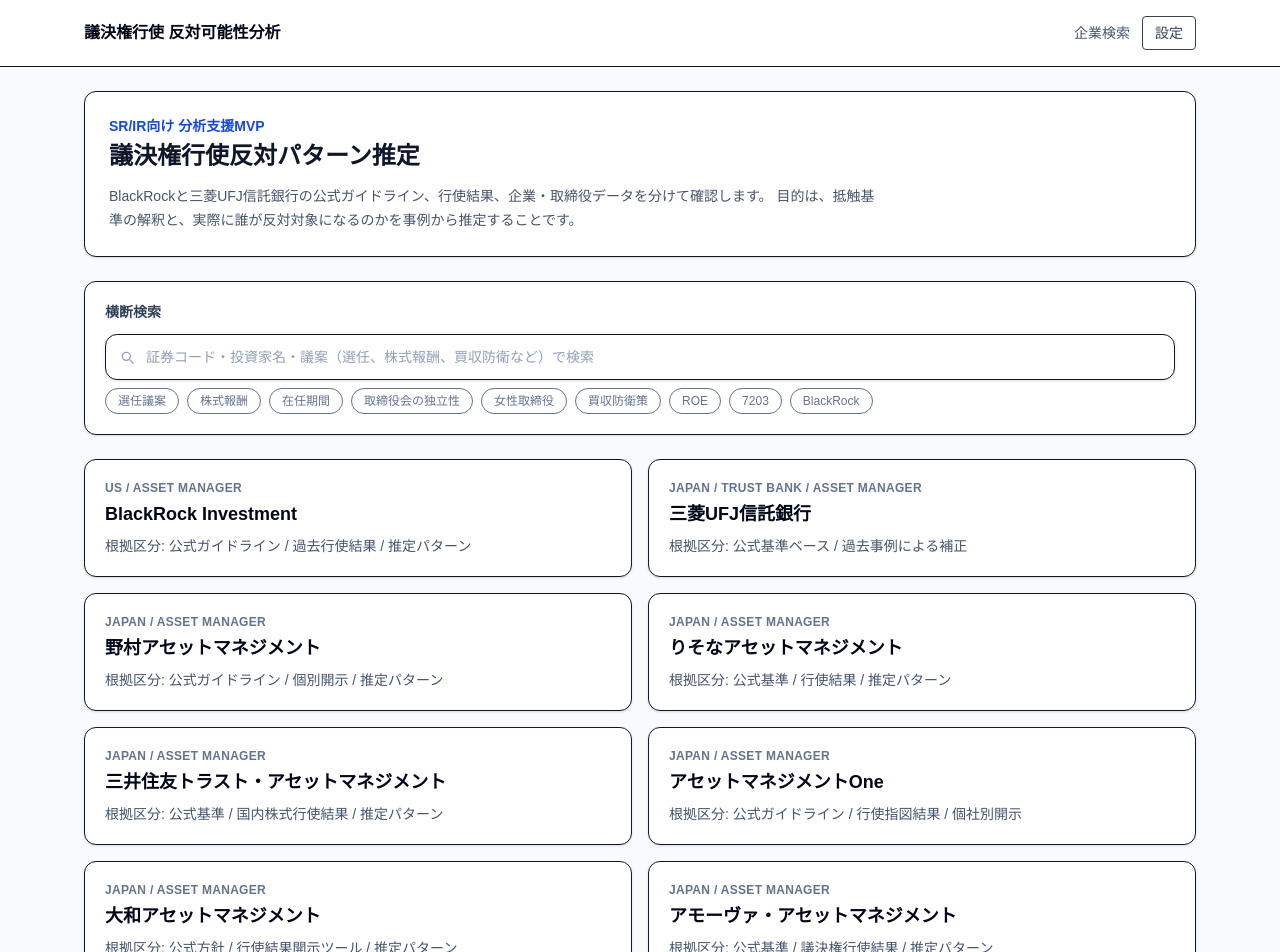
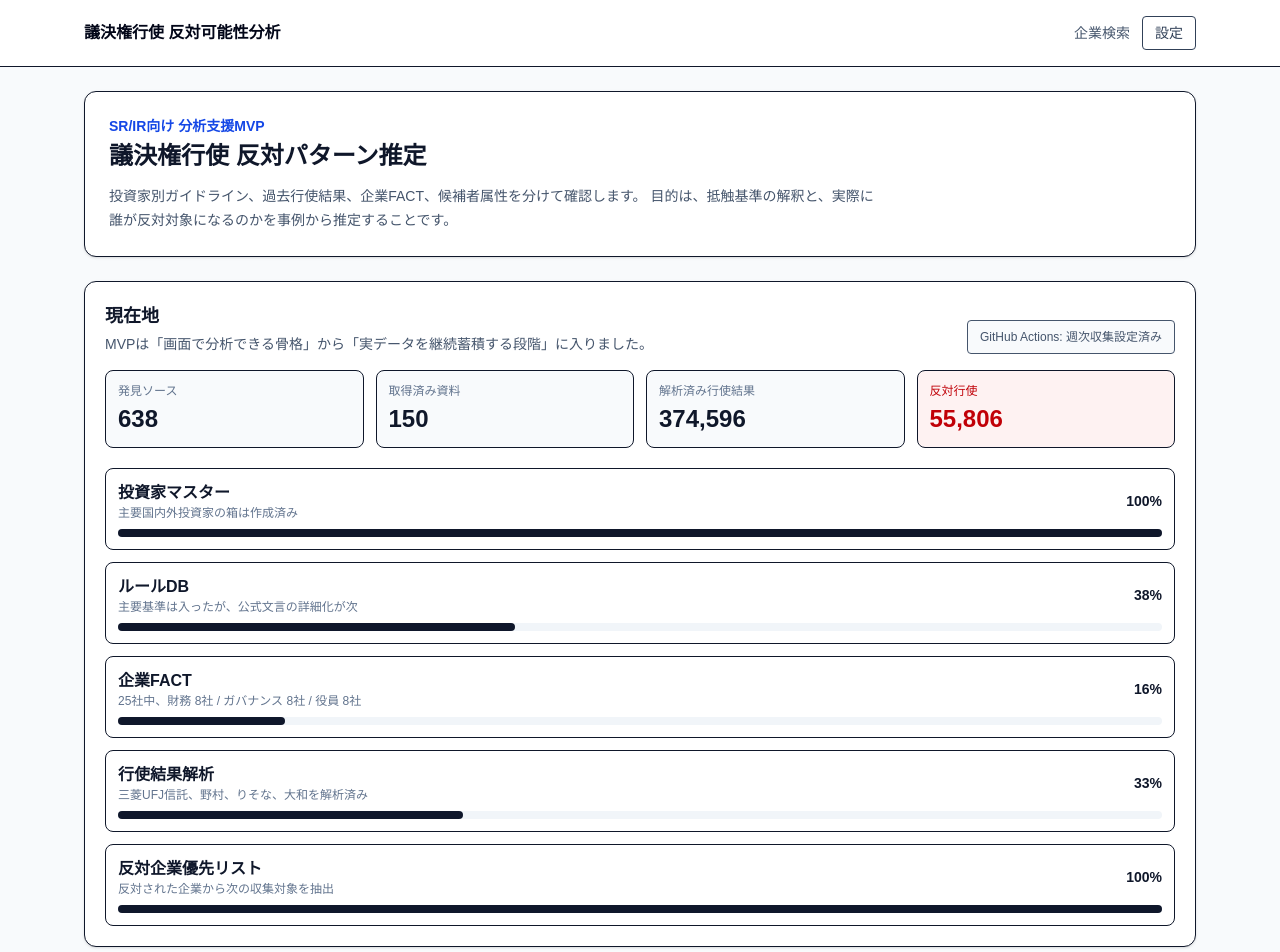
Before and after one commit to atushi0095-del/proxy-searching, a Next.js app: page / in a window 1280 px wide. Shown: the top 952 px of the page. Built offline with nearby package versions, Linux system fonts and the light colour scheme.

Commit message:
Add project progress dashboard

```diff
--- a/app/page.tsx
+++ b/app/page.tsx
@@ -1,33 +1,33 @@
 import Link from "next/link";
 import { GuidelineRuleModalList } from "@/components/GuidelineRuleModalList";
 import { IssueTaxonomyModalList } from "@/components/IssueTaxonomyModalList";
+import { ProgressDashboard } from "@/components/ProgressDashboard";
 import { SearchBox } from "@/components/SearchBox";
 import { companies, financialMetrics, getGuidelineRules, investors } from "@/lib/data";
-import { issueTaxonomy, issueLabels } from "@/lib/inference";
+import { issueLabels, issueTaxonomy } from "@/lib/inference";
 
 export default function HomePage() {
   const mainRules = investors.flatMap((investor) => getGuidelineRules(investor.investor_id));
   const latestYear = Math.max(...financialMetrics.map((metric) => metric.fiscal_year), 2025);
 
-  // SearchBox 用データを整形（サーバーで準備してクライアントへ渡す）
-  const searchCompanies = companies.map((c) => ({
-    code: c.company_code,
-    name: c.company_name,
-    market: c.market,
-    sector: c.sector,
+  const searchCompanies = companies.map((company) => ({
+    code: company.company_code,
+    name: company.company_name,
+    market: company.market,
+    sector: company.sector,
   }));
 
-  const searchInvestors = investors.map((inv) => ({
-    id: inv.investor_id,
-    name: inv.investor_name,
-    country: inv.country,
-    type: inv.investor_type,
+  const searchInvestors = investors.map((investor) => ({
+    id: investor.investor_id,
+    name: investor.investor_name,
+    country: investor.country,
+    type: investor.investor_type,
   }));
 
   const searchRules = mainRules.map((rule) => ({
     ruleId: rule.rule_id,
     investorId: rule.investor_id,
-    investorName: investors.find((inv) => inv.investor_id === rule.investor_id)?.investor_name ?? rule.investor_id,
+    investorName: investors.find((investor) => investor.investor_id === rule.investor_id)?.investor_name ?? rule.investor_id,
     issueType: rule.issue_type,
     issueLabel: issueLabels[rule.issue_type],
     category: rule.issue_category,
@@ -39,21 +39,18 @@
     <div className="space-y-6">
       <section className="rounded-xl border bg-white p-6 shadow-sm">
         <p className="text-sm font-semibold text-blue-700">SR/IR向け 分析支援MVP</p>
-        <h1 className="mt-1 text-2xl font-bold">議決権行使反対パターン推定</h1>
+        <h1 className="mt-1 text-2xl font-bold">議決権行使 反対パターン推定</h1>
         <p className="mt-3 max-w-3xl text-sm leading-6 text-slate-600">
-          BlackRockと三菱UFJ信託銀行の公式ガイドライン、行使結果、企業・取締役データを分けて確認します。
+          投資家別ガイドライン、過去行使結果、企業FACT、候補者属性を分けて確認します。
           目的は、抵触基準の解釈と、実際に誰が反対対象になるのかを事例から推定することです。
         </p>
       </section>
 
-      {/* 横断検索 */}
+      <ProgressDashboard />
+
       <section className="rounded-xl border bg-white p-5 shadow-sm">
         <h2 className="mb-3 text-sm font-bold text-slate-700">横断検索</h2>
-        <SearchBox
-          companies={searchCompanies}
-          investors={searchInvestors}
-          rules={searchRules}
-        />
+        <SearchBox companies={searchCompanies} investors={searchInvestors} rules={searchRules} />
       </section>
 
       <section className="grid gap-4 md:grid-cols-2">
@@ -84,20 +81,11 @@
               <h3 className="mt-1 font-bold">{company.company_name}</h3>
               <p className="mt-1 text-sm text-slate-500">{company.market} / {company.sector}</p>
               <div className="mt-3 flex flex-wrap gap-2">
-                {investors.map((investor) => (
-                  <Link
-                    key={investor.investor_id}
-                    className="rounded bg-slate-900 px-3 py-1.5 text-xs text-white"
-                    href={`/companies/${company.company_code}?year=${latestYear}&investor=${investor.investor_id}`}
-                  >
-                    {investor.investor_name}
-                  </Link>
-                ))}
                 <Link
-                  className="rounded border px-3 py-1.5 text-xs text-slate-700"
+                  className="rounded bg-slate-900 px-3 py-1.5 text-xs text-white"
                   href={`/companies/${company.company_code}?year=${latestYear}`}
                 >
-                  両投資家を見る
+                  全投資家で見る
                 </Link>
               </div>
             </div>
@@ -114,7 +102,7 @@
       </section>
 
       <section className="rounded-xl border bg-white p-5 shadow-sm">
-        <h2 className="text-lg font-bold">網羅的な基準分類</h2>
+        <h2 className="text-lg font-bold">将来拡張用の基準分類</h2>
         <IssueTaxonomyModalList items={issueTaxonomy} rules={mainRules} />
       </section>
     </div>
--- a/app/settings/page.tsx
+++ b/app/settings/page.tsx
@@ -1,5 +1,6 @@
 import collectionPolicy from "@/data/collection_policy.json";
 import oppositionFocus from "@/data/generated/opposition_focus_companies.json";
+import { ProgressDashboard } from "@/components/ProgressDashboard";
 import { investors } from "@/lib/data";
 
 export default function SettingsPage() {
@@ -11,6 +12,8 @@
           GitHub Actionsで週次収集し、公式公開資料のみを低頻度で確認します。反対企業リストは行使結果Excelから生成し、今後の企業データ収集の優先順位に使います。
         </p>
       </section>
+
+      <ProgressDashboard />
 
       <section className="grid gap-4 md:grid-cols-3">
         <div className="rounded-xl border bg-white p-4 shadow-sm">
--- /dev/null
+++ b/components/ProgressDashboard.tsx
@@ -0,0 +1,129 @@
+import sourceRegistry from "@/data/generated/source_registry.json";
+import downloadManifest from "@/data/generated/download_manifest.json";
+import oppositionFocus from "@/data/generated/opposition_focus_companies.json";
+import mufgSummary from "@/data/generated/mufg_vote_summary.json";
+import nomuraSummary from "@/data/generated/nomura_am_vote_summary.json";
+import resonaSummary from "@/data/generated/resona_am_vote_summary.json";
+import daiwaSummary from "@/data/generated/daiwa_am_vote_summary.json";
+import { companies, companyGovernanceMetrics, directors, financialMetrics, guidelineRules, investors } from "@/lib/data";
+
+function percent(done: number, total: number) {
+  return Math.max(0, Math.min(100, Math.round((done / total) * 100)));
+}
+
+function Bar({ value }: { value: number }) {
+  return (
+    <div className="h-2 rounded-full bg-slate-100">
+      <div className="h-2 rounded-full bg-slate-900" style={{ width: `${value}%` }} />
+    </div>
+  );
+}
+
+function countAgainst(summary: { by_vote?: Record<string, number> }) {
+  return Object.entries(summary.by_vote ?? {}).reduce(
+    (total, [vote, count]) => (vote.includes("反対") ? total + count : total),
+    0
+  );
+}
+
+export function ProgressDashboard() {
+  const parsedVoteRecords =
+    mufgSummary.total_records + nomuraSummary.total_records + resonaSummary.total_records + daiwaSummary.total_records;
+  const parsedAgainst =
+    countAgainst(mufgSummary) + countAgainst(nomuraSummary) + countAgainst(resonaSummary) + countAgainst(daiwaSummary);
+
+  const companiesWithFinancials = new Set(financialMetrics.map((metric) => metric.company_code)).size;
+  const companiesWithGovernance = new Set(companyGovernanceMetrics.map((metric) => metric.company_code)).size;
+  const companiesWithDirectors = new Set(directors.map((director) => director.company_code)).size;
+  const targetInvestorCount = 12;
+  const targetCompanySeed = 50;
+  const targetRuleCount = 160;
+  const targetParsedInvestors = 12;
+  const parsedInvestorCount = 4;
+
+  const stages = [
+    {
+      label: "投資家マスター",
+      done: investors.length,
+      total: targetInvestorCount,
+      note: "主要国内外投資家の箱は作成済み",
+    },
+    {
+      label: "ルールDB",
+      done: guidelineRules.length,
+      total: targetRuleCount,
+      note: "主要基準は入ったが、公式文言の詳細化が次",
+    },
+    {
+      label: "企業FACT",
+      done: companiesWithFinancials,
+      total: targetCompanySeed,
+      note: `${companies.length}社中、財務 ${companiesWithFinancials}社 / ガバナンス ${companiesWithGovernance}社 / 役員 ${companiesWithDirectors}社`,
+    },
+    {
+      label: "行使結果解析",
+      done: parsedInvestorCount,
+      total: targetParsedInvestors,
+      note: "三菱UFJ信託、野村、りそな、大和を解析済み",
+    },
+    {
+      label: "反対企業優先リスト",
+      done: oppositionFocus.total_companies,
+      total: 300,
+      note: "反対された企業から次の収集対象を抽出",
+    },
+  ];
+
+  return (
+    <section className="rounded-xl border bg-white p-5 shadow-sm">
+      <div className="mb-4 flex flex-wrap items-end justify-between gap-3">
+        <div>
+          <h2 className="text-lg font-bold">現在地</h2>
+          <p className="mt-1 text-sm text-slate-600">
+            MVPは「画面で分析できる骨格」から「実データを継続蓄積する段階」に入りました。
+          </p>
+        </div>
+        <div className="rounded border bg-slate-50 px-3 py-2 text-xs text-slate-600">
+          GitHub Actions: 週次収集設定済み
+        </div>
+      </div>
+
+      <div className="grid gap-3 md:grid-cols-4">
+        <div className="rounded-lg border bg-slate-50 p-3">
+          <p className="text-xs text-slate-500">発見ソース</p>
+          <p className="mt-1 text-2xl font-bold">{sourceRegistry.length}</p>
+        </div>
+        <div className="rounded-lg border bg-slate-50 p-3">
+          <p className="text-xs text-slate-500">取得済み資料</p>
+          <p className="mt-1 text-2xl font-bold">{downloadManifest.length}</p>
+        </div>
+        <div className="rounded-lg border bg-slate-50 p-3">
+          <p className="text-xs text-slate-500">解析済み行使結果</p>
+          <p className="mt-1 text-2xl font-bold">{parsedVoteRecords.toLocaleString()}</p>
+        </div>
+        <div className="rounded-lg border bg-red-50 p-3">
+          <p className="text-xs text-red-700">反対行使</p>
+          <p className="mt-1 text-2xl font-bold text-red-700">{parsedAgainst.toLocaleString()}</p>
+        </div>
+      </div>
+
+      <div className="mt-5 space-y-3">
+        {stages.map((stage) => {
+          const value = percent(stage.done, stage.total);
+          return (
+            <div key={stage.label} className="rounded-lg border p-3">
+              <div className="mb-2 flex items-center justify-between gap-3">
+                <div>
+                  <p className="font-semibold">{stage.label}</p>
+                  <p className="text-xs text-slate-500">{stage.note}</p>
+                </div>
+                <p className="text-sm font-bold">{value}%</p>
+              </div>
+              <Bar value={value} />
+            </div>
+          );
+        })}
+      </div>
+    </section>
+  );
+}
```
